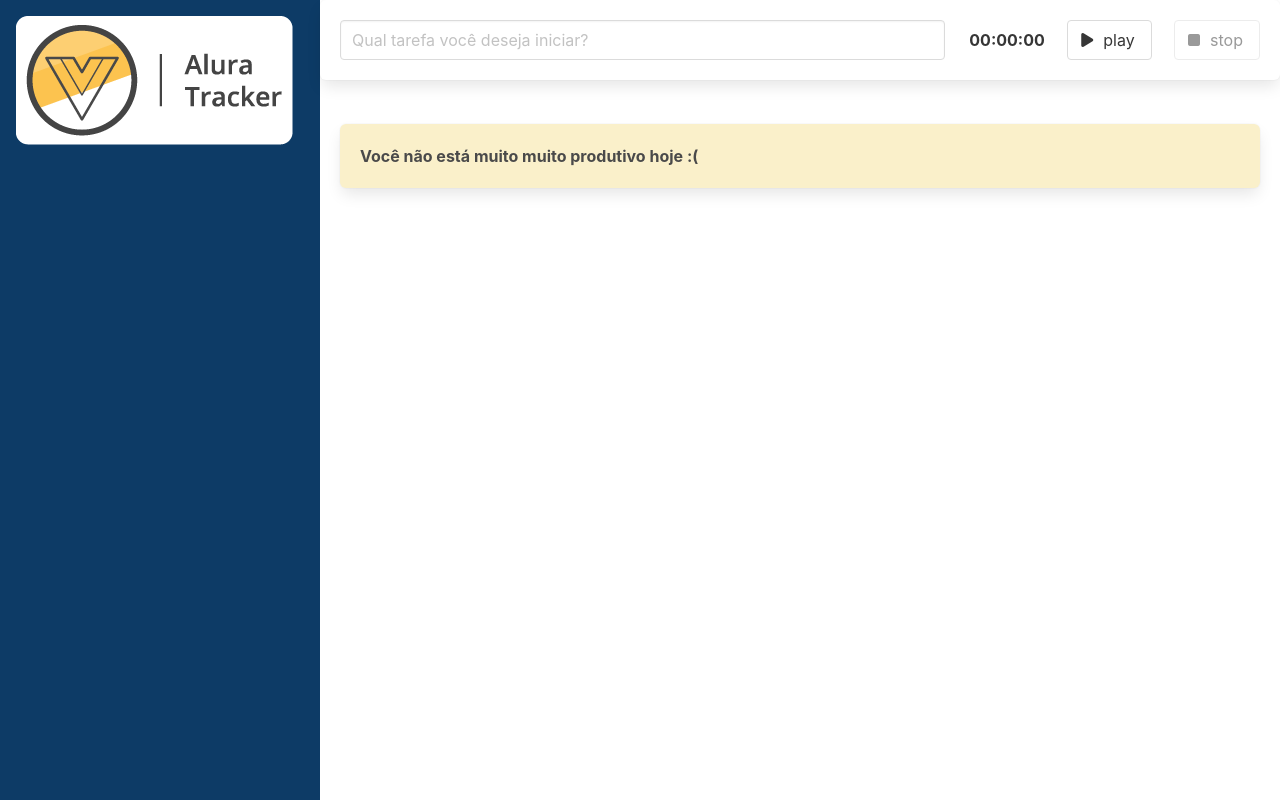
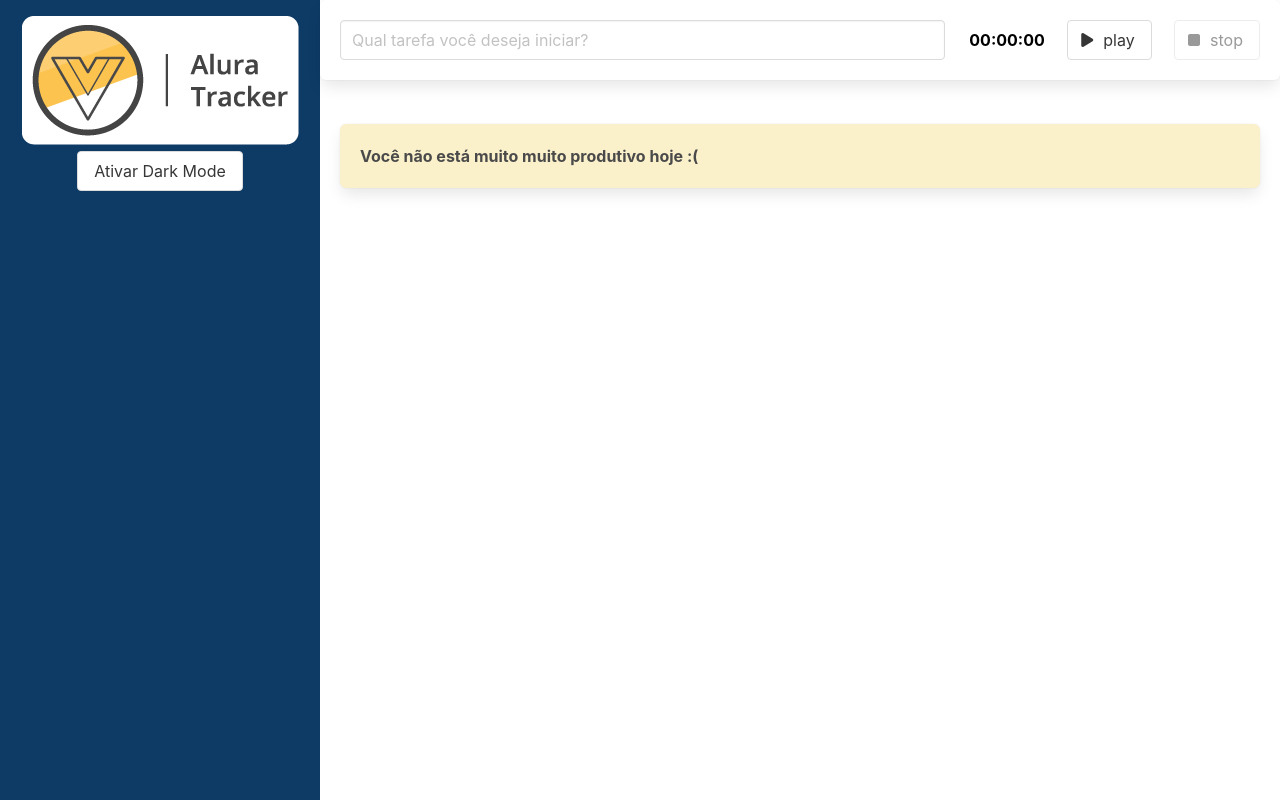
Before and after one commit to esantos92/alura_tracker, a Vue app: page /#/ in a window 1280 px wide. Built offline with nearby package versions, Linux system fonts and the light colour scheme.

Commit message:
classes module four concluded (#5)
Co-authored-by: Everton Santos <everton.santos@redealumni.com>

```diff
--- a/src/App.vue
+++ b/src/App.vue
@@ -1,10 +1,9 @@
 <template>
-  <main class="columns is-gapless is-multiline">
+  <main class="columns is-gapless is-multiline" :class="{ 'modo-escuro': modoEscuroAtivo }">
     <div class="column is-one-quarter">
-      <BarraLateral />
-
+      <BarraLateral @aoTemaAlterado="trocarTema"/>
     </div>
-    <div class="column is-three-quarter">
+    <div class="column is-three-quarter conteudo">
       <Formulario @aoSalvarTarefa="salvarTarefa"/>
       <div class="lista">
         <Tarefa v-for="(tarefa, index) in tarefas" :key="index" :tarefa="tarefa"/>
@@ -34,7 +33,8 @@
   },
   data () {
     return {
-      tarefas: [] as ITarefa[]
+      tarefas: [] as ITarefa[],
+      modoEscuroAtivo: false
     }
   },
   computed: {
@@ -45,12 +45,29 @@
   methods: {
     salvarTarefa (tarefa: ITarefa) {
       this.tarefas.push(tarefa);
+    },
+    trocarTema (modoEscuroAtivo: boolean) {
+      this.modoEscuroAtivo = modoEscuroAtivo
     }
   }
 });
 </script>
 
 <style>
+main {
+  --bg-primario: #fff;
+  --texto-primario: #000;
+}
+
+main.modo-escuro {
+  --bg-primario: #2b2d42;
+  --texto-primario: #ddd;
+}
+
+.conteudo {
+  background-color: var(--bg-primario);
+}
+
 .lista {
   padding:1.25rem;
 }
--- a/src/components/BarraLateral.vue
+++ b/src/components/BarraLateral.vue
@@ -3,7 +3,9 @@
     <h1>
       <img src="../assets/logo.png" alt="">
     </h1>
-
+  <button class="button" @click="alterarTema">
+    {{ textoBotao }}
+  </button>
 
   </header>
 </template>
@@ -12,7 +14,27 @@
   import { defineComponent } from 'vue';
 
   export default defineComponent({
-    name: 'App'
+    name: 'BarraLateral',
+    emits: ['aoTemaAlterado'],
+    data () {
+      return {
+        modoEscuroAtivo: false
+      }
+    },
+    computed: {
+      textoBotao () {
+        if (this.modoEscuroAtivo) {
+          return 'Desativar Dark Mode'
+        }
+        return 'Ativar Dark Mode'
+      }
+    },
+    methods: {
+      alterarTema () {
+        this.modoEscuroAtivo = !this.modoEscuroAtivo
+        this.$emit('aoTemaAlterado', this.modoEscuroAtivo)
+      }
+    },
   });
 
 </script>
@@ -24,6 +46,7 @@
     background: #0d3b66;
     width: 100%;
     height: 100vh;
+    text-align: center;
   }
   @media only screen and (max-width: 768px) {
     header {
--- a/src/components/Box.vue
+++ b/src/components/Box.vue
@@ -1,5 +1,5 @@
 <template>
-  <div class="box has-text-weight-bold">
+  <div class="box has-text-weight-bold" :style="estilos">
     <slot></slot>
   </div>
 </template>
@@ -8,14 +8,14 @@
   import { defineComponent } from 'vue';
 
   export default defineComponent({
-    name: 'Box'
+    name: 'Box',
+    data () {
+      return {
+        estilos: {
+        background: '#FAF0CA'
+        }
+      }
+    }
   })
 
 </script>
-
-<style scoped>
-.box{
-  background: #FAF0CA;
-}
-
-</style>
--- a/src/components/Cronometro.vue
+++ b/src/components/Cronometro.vue
@@ -1,6 +1,6 @@
 <template>
   <section>
-      <strong>
+      <strong class="display">
         {{ tempoDecorrido }}
       </strong>
   </section>
@@ -24,3 +24,9 @@
     }
   })
 </script>
+
+<style>
+.display {
+  color: var(--texto-primario);
+}
+</style>
--- a/src/components/Formulario.vue
+++ b/src/components/Formulario.vue
@@ -1,7 +1,7 @@
 <template>
-  <div class="box">
+  <div class="box formulario">
     <div class="columns">
-      <div class="column is-8" role="form" aria-label="Fromulário para criação de uma nova tarefa">
+      <div class="column is-8" role="form" aria-label="Formulário para criação de uma nova tarefa">
         <input
           type="text"
           class="input"
@@ -43,3 +43,11 @@
     }
   });
 </script>
+
+<style>
+.formulario {
+  color: var(--texto-primario);
+  background-color: var(--bg-primario);
+}
+
+</style>
```
